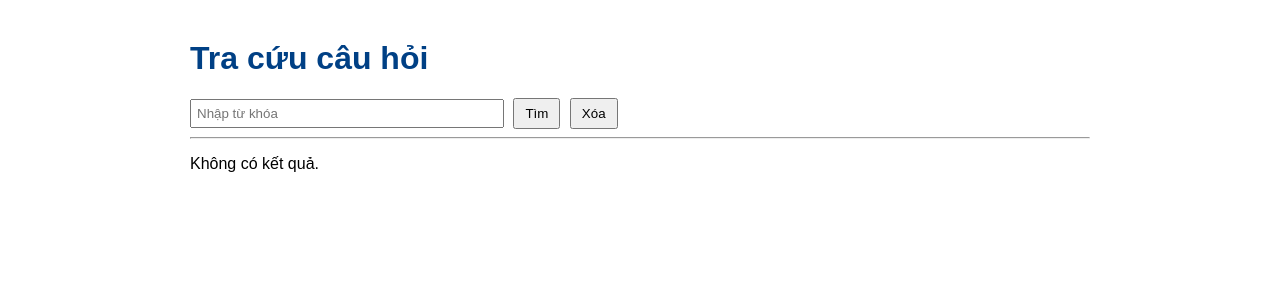
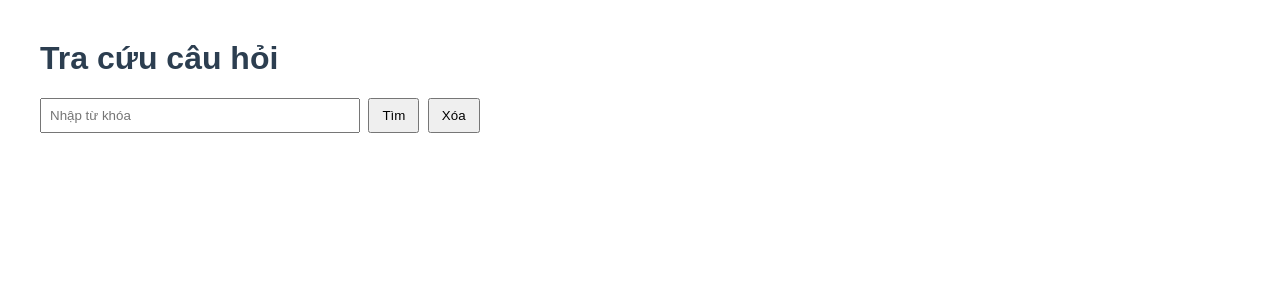
Before and after one commit to hoangtucatvu/flask-question-app, a Flask app: page / in a window 1280 px wide. Shown: the top 300 px of the page. Run offline with Flask 3, Linux system fonts and the light colour scheme; parts of the project's set-up code (start-up, migrations or seed data) failed here and were passed over.

Commit message:
Update index.html

```diff
--- a/templates/index.html
+++ b/templates/index.html
@@ -6,48 +6,53 @@
     <style>
         body {
             font-family: Arial, sans-serif;
-            max-width: 900px;
-            margin: 40px auto;
+            margin: 40px;
         }
         h1 {
-            color: #004085;
+            color: #2c3e50;
+        }
+        form {
+            margin-bottom: 20px;
         }
         input[type="text"] {
             width: 300px;
-            padding: 5px;
+            padding: 8px;
         }
         button {
-            padding: 6px 10px;
-            margin-left: 5px;
+            padding: 8px 12px;
+            margin-left: 4px;
+        }
+        ul {
+            padding-left: 20px;
         }
         li {
             margin-bottom: 15px;
         }
-        .question {
-            font-weight: bold;
-            margin-bottom: 5px;
+        .answer {
+            color: #16a085;
         }
     </style>
 </head>
 <body>
     <h1>Tra cứu câu hỏi</h1>
+
     <form method="POST">
-        <input type="text" name="keyword" value="{{ keyword }}" placeholder="Nhập từ khóa">
+        <input type="text" name="keyword" placeholder="Nhập từ khóa" value="{{ keyword }}">
         <button type="submit">Tìm</button>
         <button type="submit" name="clear">Xóa</button>
     </form>
-    <hr>
+
     {% if records %}
-        <ul>
-        {% for r in records %}
-            <li>
-                <div class="question">{{ r['CÂU HỎI'] }}</div>
-                <div>Đáp án đúng: {{ r['ĐÁP ÁN ĐÚNG'] }}</div>
-            </li>
+    <ul>
+        {% for item in records %}
+        <li>
+            <strong>{{ item["Câu hỏi"] }}</strong><br>
+            <span class="answer">Đáp án đúng: {{ item["Đáp án đúng"] }}</span>
+        </li>
         {% endfor %}
-        </ul>
-    {% else %}
-        <p>Không có kết quả.</p>
+    </ul>
+    {% elif keyword %}
+    <p>Không tìm thấy câu hỏi phù hợp.</p>
     {% endif %}
 </body>
 </html>
```
